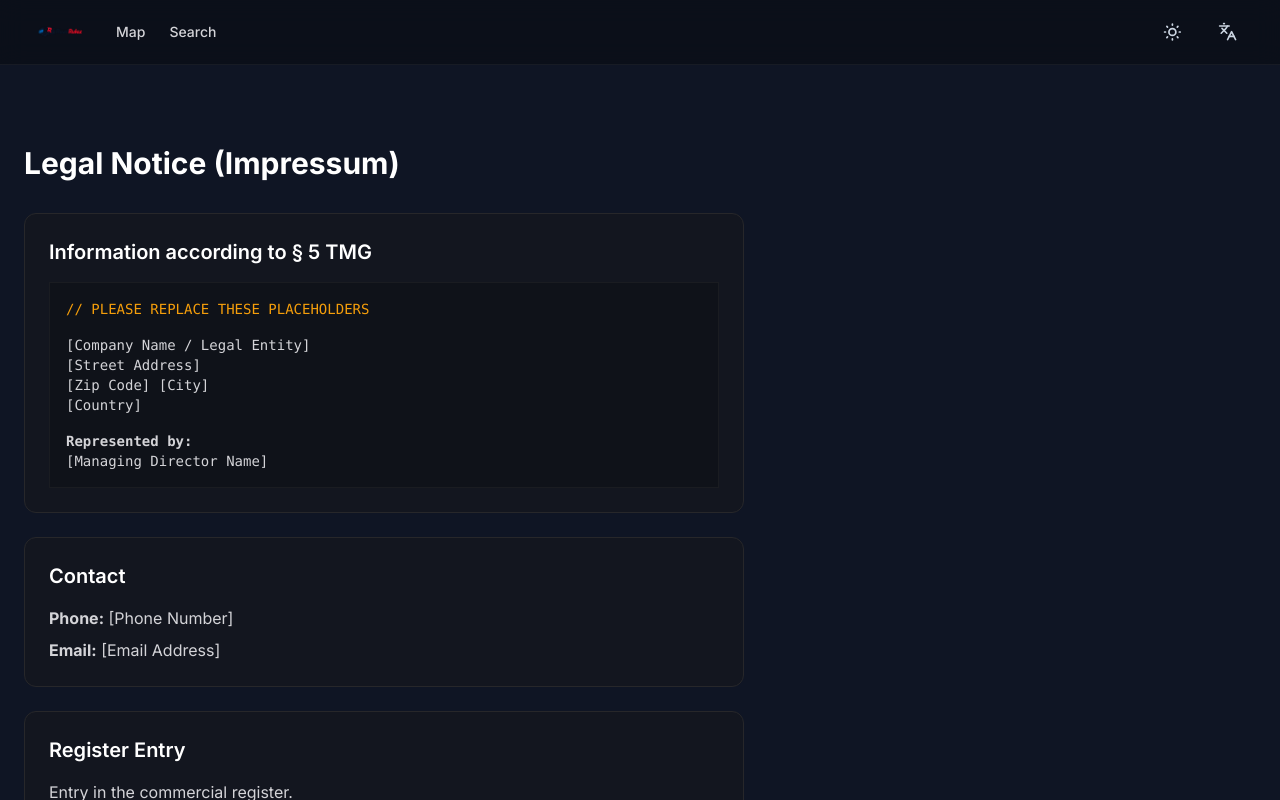
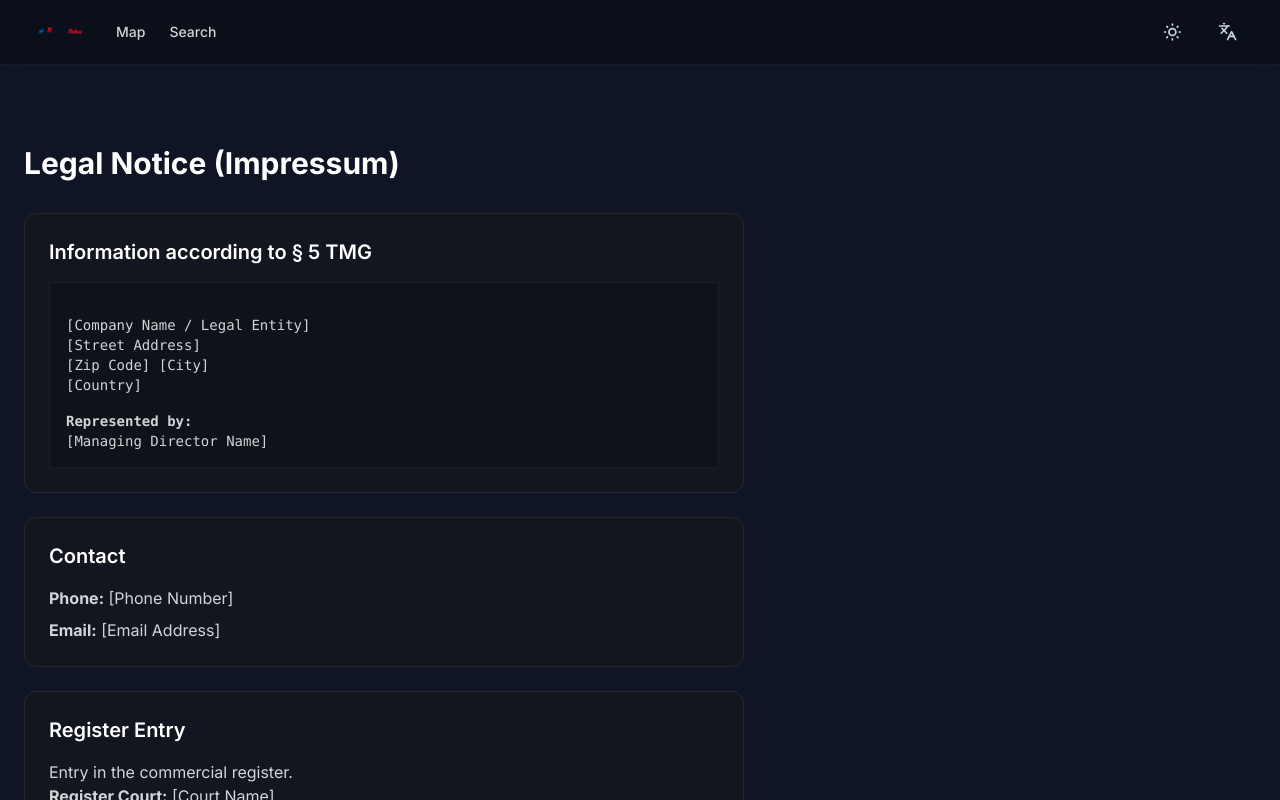
Before and after one commit to 3Matthew3/roadrulez, a Next.js app: page /en/impressum in a window 1280 px wide. Shown: the top 800 px of the page. Built offline with nearby package versions, Linux system fonts and the light colour scheme.

Commit message:
Update page.tsx

```diff
--- a/app/[lang]/impressum/page.tsx
+++ b/app/[lang]/impressum/page.tsx
@@ -15,7 +15,7 @@ export default async function ImpressumPage({ params }: { params: { lang: string
                         {isDe ? "Angaben gemäß § 5 TMG" : "Information according to § 5 TMG"}
                     </h2>
                     <div className="space-y-4 font-mono text-sm bg-black/20 p-4 rounded-lg border border-zinc-800/50">
-                        <p className="text-amber-500 mb-2">// {isDe ? "BITTE ERSETZEN SIE DIESE PLATZHALTER" : "PLEASE REPLACE THESE PLACEHOLDERS"}</p>
+                        <p className="text-amber-500 mb-2"> {/* {isDe ? "BITTE ERSETZEN SIE DIESE PLATZHALTER" : "PLEASE REPLACE THESE PLACEHOLDERS"}*/}</p>
                         <p>
                             [Company Name / Legal Entity]<br />
                             [Street Address]<br />
```
